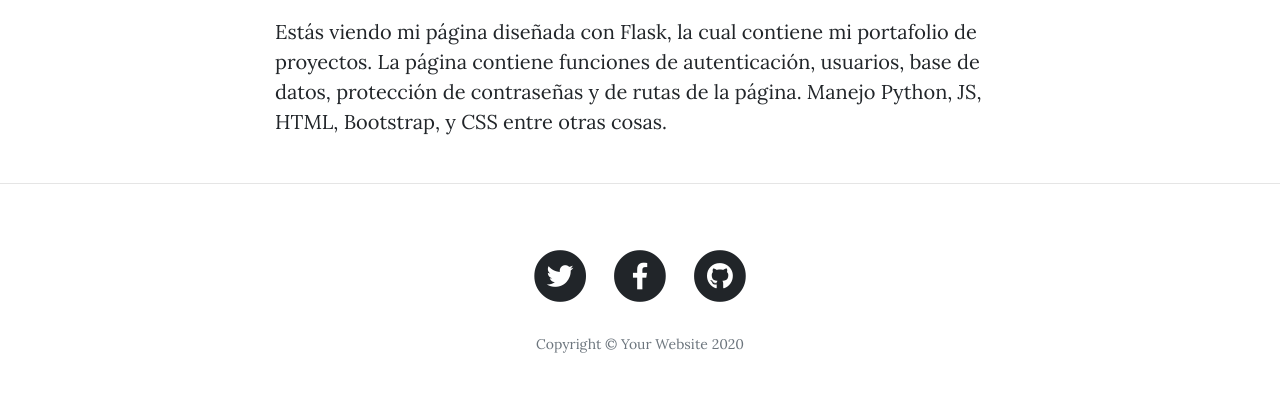
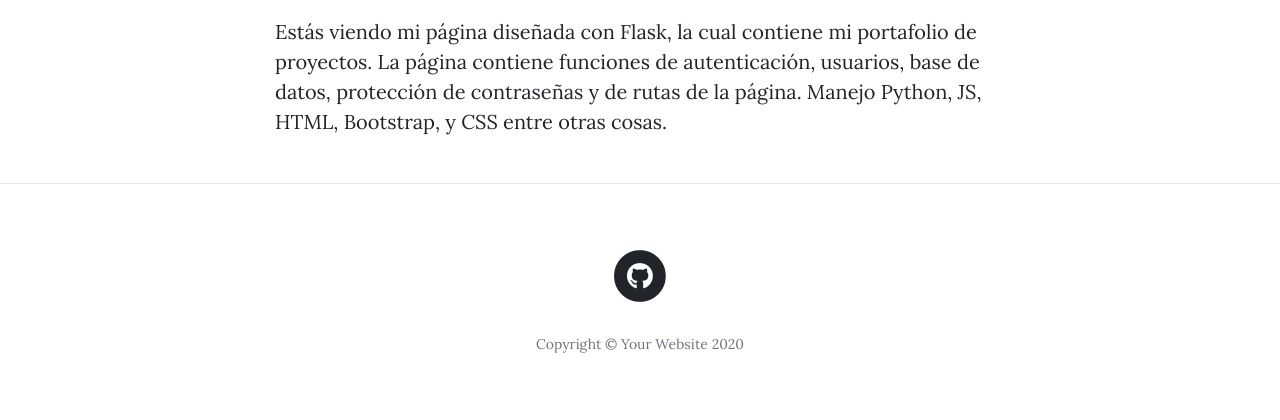
Before and after one commit to LER-Artema/Complete_Blog, a Flask app: page /about in a window 1280 px wide. Shown: the part 655-1075 px from the top of the page. Run offline with Flask 2, Linux system fonts and the light colour scheme; some libraries are stand-ins or nearby versions.

Commit message:
Update the link tags

```diff
--- a/templates/footer.html
+++ b/templates/footer.html
@@ -5,23 +5,7 @@
         <div class="col-lg-8 col-md-10 mx-auto">
           <ul class="list-inline text-center">
             <li class="list-inline-item">
-              <a href="#">
-                <span class="fa-stack fa-lg">
-                  <i class="fas fa-circle fa-stack-2x"></i>
-                  <i class="fab fa-twitter fa-stack-1x fa-inverse"></i>
-                </span>
-              </a>
-            </li>
-            <li class="list-inline-item">
-              <a href="#">
-                <span class="fa-stack fa-lg">
-                  <i class="fas fa-circle fa-stack-2x"></i>
-                  <i class="fab fa-facebook-f fa-stack-1x fa-inverse"></i>
-                </span>
-              </a>
-            </li>
-            <li class="list-inline-item">
-              <a href="#">
+              <a href="https://github.com/LER-Artema">
                 <span class="fa-stack fa-lg">
                   <i class="fas fa-circle fa-stack-2x"></i>
                   <i class="fab fa-github fa-stack-1x fa-inverse"></i>
```
